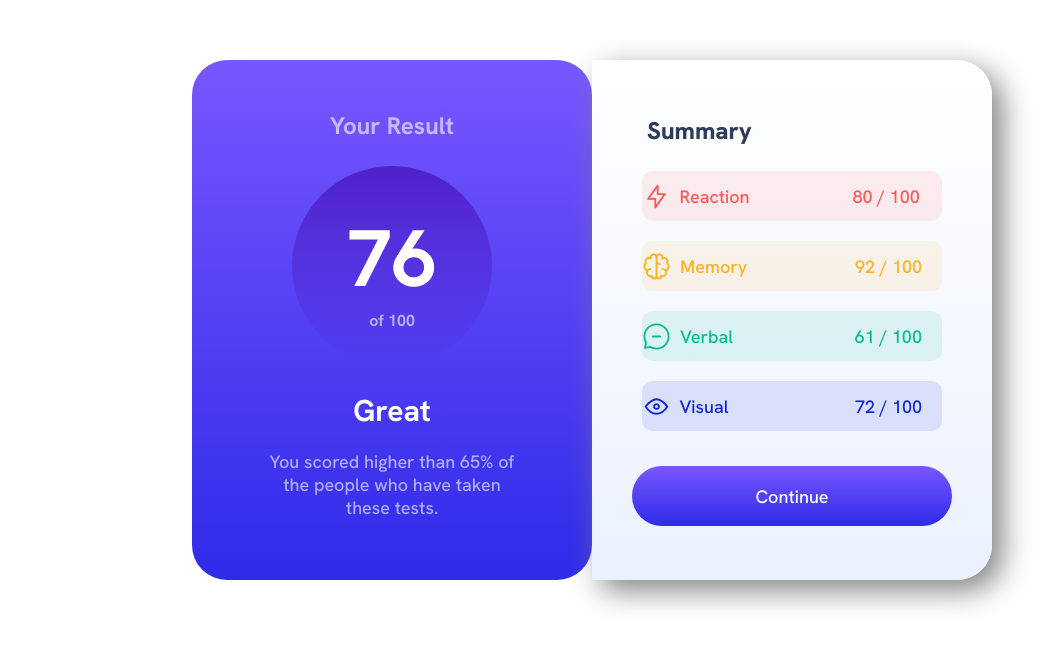
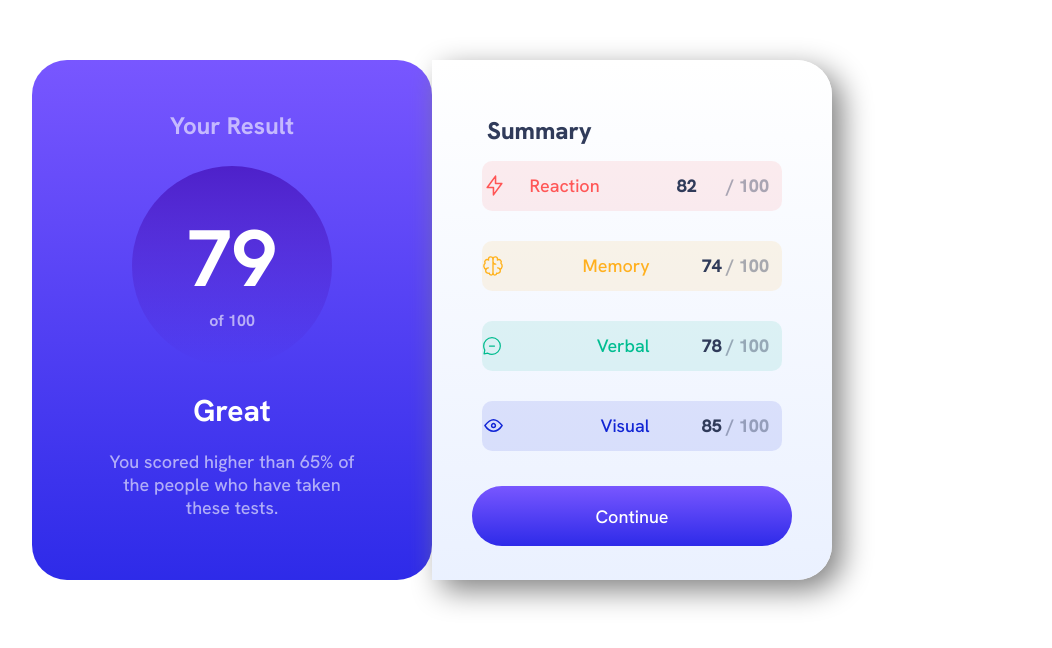
Before and after one commit to lrobertoborges/01-desafio-frontend-mentor, a plain HTML site: page index.html in a window 1280 px wide. Shown: the whole page, without its empty margins (68-1120 px from the left). Drawn offline with Linux system fonts and the light colour scheme.

Commit message:
'modificando inputs por ul e li'

```diff
--- a/index.html
+++ b/index.html
@@ -14,7 +14,7 @@
             <h3 class="text-result"> Your Result</h3>
 
             <div class="elipse-result">
-                <h1>76</h1>
+                <h1>79</h1>
                 <h5>of 100</h5>
             </div>
 
@@ -25,15 +25,21 @@
         <div class="summary">
             <h3 id="summary-title">Summary</h3>
 
-            <label for="reaction">
-                <input class="input" type="text" id="input-reaction" name="reaction" value="        Reaction                      80 / 100">
-            </label>
+            <ul class="menu-list">
+                <li id="reaction-list"><span>Reaction</span><span class="number-result">82</span><span class="total-100"> / 100</span></li>
+            </ul>
 
-            <input class="input" type="text" id="input-memory" name="memory" value="      Memory                       92 / 100">
+            <ul class="menu-list">
+                <li id="memory-list"><span>Memory</span><span class="number-result">74</span><span class="total-100"> / 100</span></li>
+            </ul>
 
-            <input class="input" type="text" id="input-verbal" name="verbal" value="      Verbal                          61 / 100">
+            <ul class="menu-list">
+                <li id="verbal-list"><span>Verbal</span><span class="number-result">78</span><span class="total-100"> / 100</span></li>
+            </ul>
 
-            <input class="input" type="text" id="input-visual" name="visual" value="        Visual                           72 / 100">
+            <ul class="menu-list">
+                <li id="visual-list"><span>Visual</span><span class="number-result">85</span><span class="total-100"> / 100</span></li>
+            </ul>
 
             <button id="button">Continue</button>
         </div>
--- a/style.css
+++ b/style.css
@@ -15,7 +15,7 @@ body {
 }
 
 .content {
-    width: 100%;
+    width: 960px;
     height: auto;
     display: flex;
     justify-content: center;
@@ -102,39 +102,74 @@ p {
     border: none;
 }
 
-#input-reaction {
-    background: url(./assets/images/icon-reaction.svg) no-repeat left / 1.6em;
+ul {
+    list-style-type: none;
+    margin-bottom: 30px;
+}
+
+li {
+    width: 300px;
+    height: 50px;
+    margin: 10px;
+    border-radius: 10px;
+    border: none;
+    text-align: right;
+}
+
+#reaction-list {
+    background: url(./assets/images/icon-reaction.svg) no-repeat left / 1.4em;
     background-color: hsla(0, 100%, 67%, 0.1);
     font-family: 'Hanken Grotesk';
     font-size: 18px;
     color: hsl(0, 100%, 67%);
-
+    padding: 13px;
+    text-align: end;
 }
 
-#input-memory {
-    background: url(./assets/images/icon-memory.svg) no-repeat left / 1.6em;
-    padding-left: 10px;
+#memory-list {
+    background: url(./assets/images/icon-memory.svg) no-repeat left / 1.2em;
     background-color: hsla(39, 100%, 56%, 0.1);
     font-family: 'Hanken Grotesk';
     font-size: 18px;
     color: hsl(39, 100%, 56%);
+    padding: 13px;
+    text-align: end;
 }
 
-#input-verbal {
-    background: url(./assets/images/icon-verbal.svg) no-repeat left / 1.6em;
-    padding-left: 10px;
+#verbal-list {
+    background: url(./assets/images/icon-verbal.svg) no-repeat left / 1.1em;
     background-color: hsla(166, 100%, 37%, 0.1);
     font-family: 'Hanken Grotesk';
     font-size: 18px;
     color: hsl(166, 100%, 37%);
+    padding: 13px;
+    text-align: end;
 }
 
-#input-visual {
-    background: url(./assets/images/icon-visual.svg) no-repeat left / 1.6em;
+#visual-list {
+    background: url(./assets/images/icon-visual.svg) no-repeat left / 1.3em;
     background-color: hsla(234, 85%, 45%, 0.1);
     font-family: 'Hanken Grotesk';
     font-size: 18px;
     color: hsl(234, 85%, 45%);
+    padding: 13px;
+    text-align: end;
+}
+
+#reaction-list span {
+    margin-left: 25px;
+}
+
+.number-result {
+    color: hsl(224, 30%, 27%);
+    font-weight: 800;
+    padding-left: 52px;
+    text-align: right;
+}
+
+.total-100 {
+    color: hsla(224, 30%, 27%, 0.4);
+    font-weight: 800;
 }
 
 #button {
@@ -146,20 +181,10 @@ p {
     font-size: 18px;
     color: hsl(0, 0%, 100%);
     border: none;
-    margin-top: 25px;
+    margin-top: 5px;
 }
 
 #button:hover {
     background-color: hsl(224, 30%, 27%);
     transform: scale(1.1);
 }
-
-@media (max-width: 375px) {
-    .result {
-        width: 375px;
-        height: auto;
-        padding: 50px;
-        background-image: linear-gradient(to top, hsl(241, 81%, 54%), hsl(252, 100%, 67%));
-        border-radius: 35px;
-    }
-}
```
